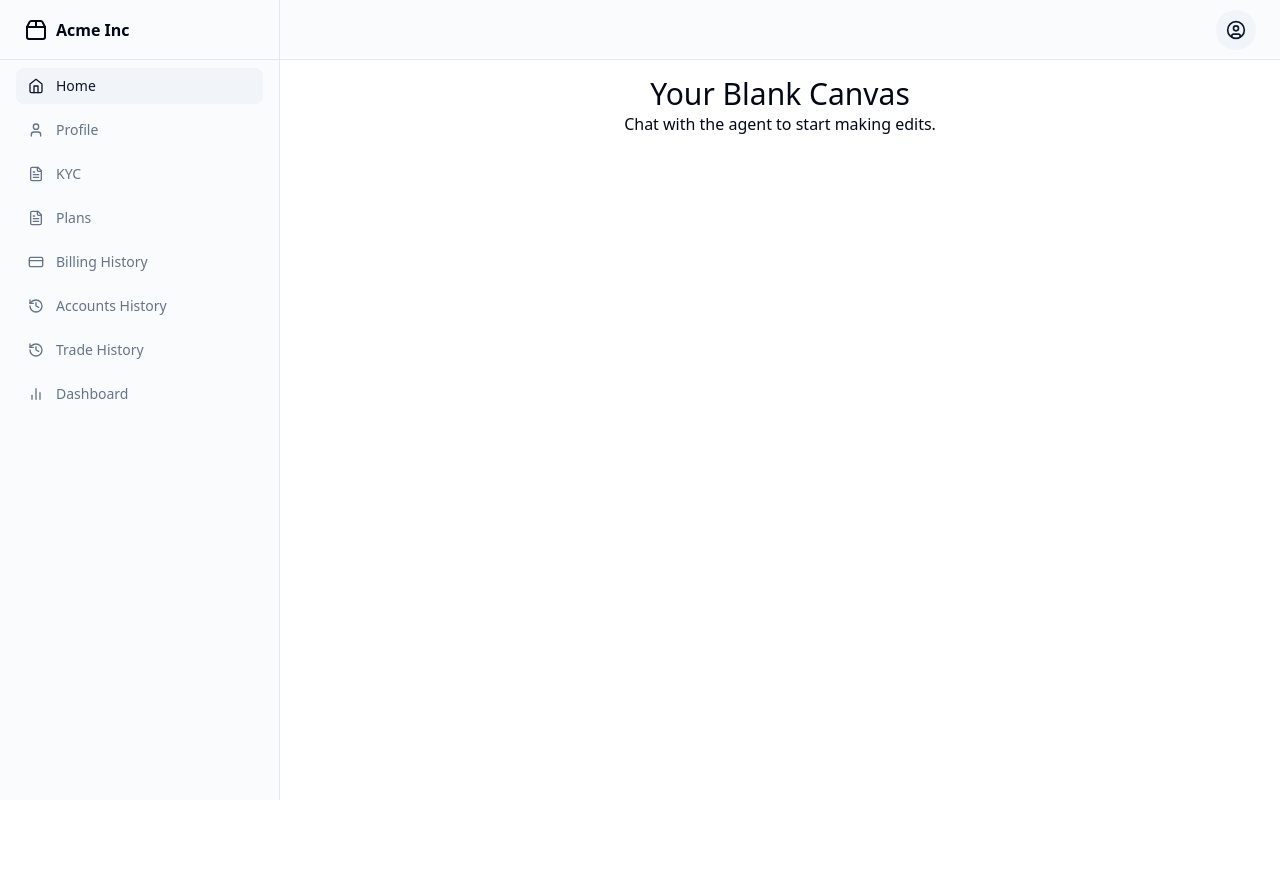
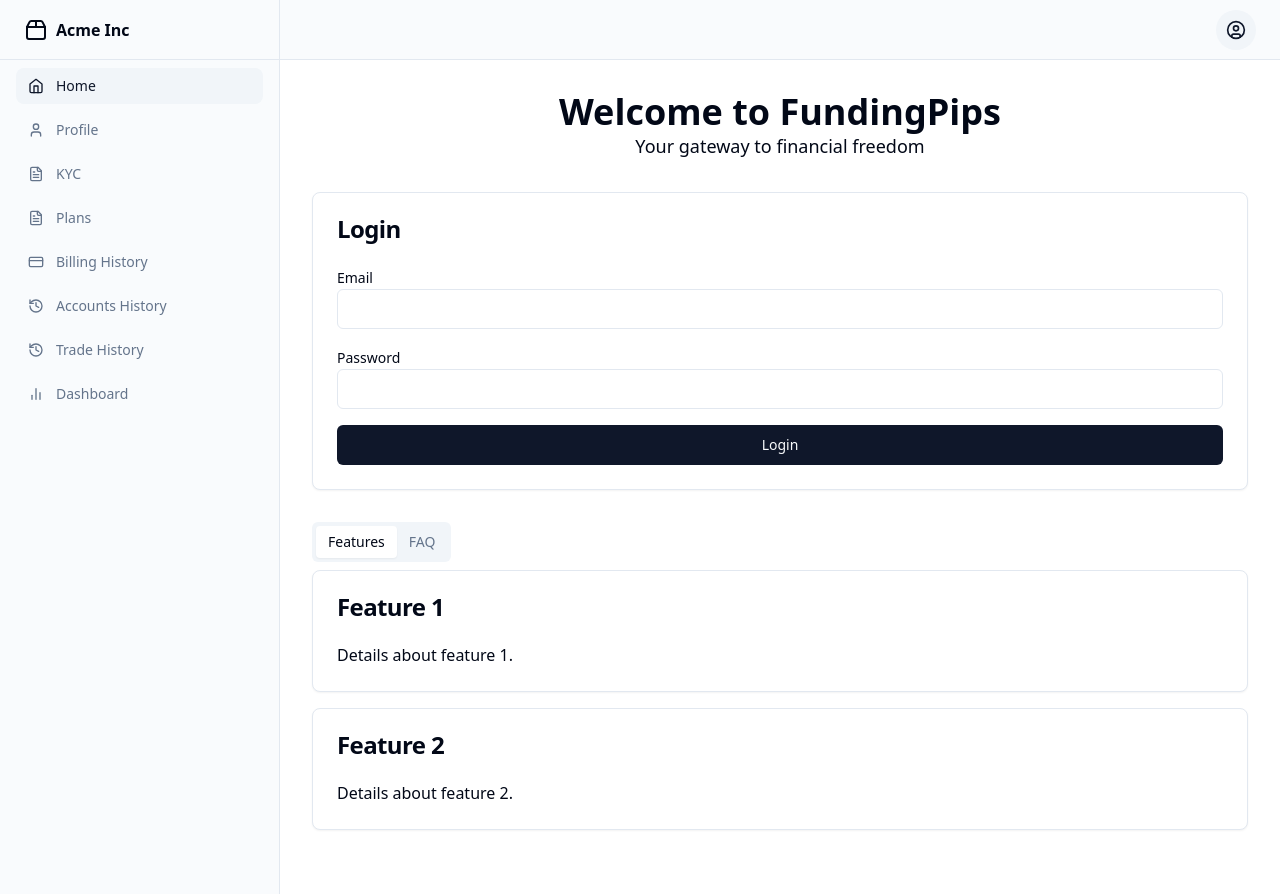
Before and after one commit to GPT-Engineer-App/mt4-expert-advisor-builder, a React (Vite) app: page / in a window 1280 px wide. Before the commit the page ends 800 px from the top, so only its background shows below. Built offline with nearby package versions, Linux system fonts and the light colour scheme.

Commit message:
Updated Index.jsx to clone the design and features of the FundingPips website.

```diff
--- a/src/pages/Index.jsx
+++ b/src/pages/Index.jsx
@@ -1,10 +1,111 @@
-// Update this page (the content is just a fallback if you fail to update the page)
+import { useState } from "react";
+import { Button } from "@/components/ui/button";
+import { Input } from "@/components/ui/input";
+import { Label } from "@/components/ui/label";
+import { Card, CardContent, CardHeader, CardTitle } from "@/components/ui/card";
+import { Tabs, TabsContent, TabsList, TabsTrigger } from "@/components/ui/tabs";
+import { Accordion, AccordionContent, AccordionItem, AccordionTrigger } from "@/components/ui/accordion";
+import { useNavigate } from "react-router-dom";
 
 const Index = () => {
+  const [email, setEmail] = useState("");
+  const [password, setPassword] = useState("");
+  const navigate = useNavigate();
+
+  const handleLogin = (e) => {
+    e.preventDefault();
+    // Add login logic here
+    if (email === "user@example.com" && password === "password") {
+      navigate("/dashboard");
+    } else {
+      alert("Invalid email or password");
+    }
+  };
+
   return (
-    <div className="text-center">
-      <h1 className="text-3xl">Your Blank Canvas</h1>
-      <p>Chat with the agent to start making edits.</p>
+    <div className="container mx-auto p-4">
+      <header className="text-center mb-8">
+        <h1 className="text-4xl font-bold">Welcome to FundingPips</h1>
+        <p className="text-lg">Your gateway to financial freedom</p>
+      </header>
+
+      <section className="mb-8">
+        <Card>
+          <CardHeader>
+            <CardTitle>Login</CardTitle>
+          </CardHeader>
+          <CardContent>
+            <form onSubmit={handleLogin}>
+              <div className="mb-4">
+                <Label htmlFor="email">Email</Label>
+                <Input
+                  id="email"
+                  type="email"
+                  value={email}
+                  onChange={(e) => setEmail(e.target.value)}
+                  required
+                />
+              </div>
+              <div className="mb-4">
+                <Label htmlFor="password">Password</Label>
+                <Input
+                  id="password"
+                  type="password"
+                  value={password}
+                  onChange={(e) => setPassword(e.target.value)}
+                  required
+                />
+              </div>
+              <Button type="submit" className="w-full">Login</Button>
+            </form>
+          </CardContent>
+        </Card>
+      </section>
+
+      <section className="mb-8">
+        <Tabs defaultValue="features">
+          <TabsList>
+            <TabsTrigger value="features">Features</TabsTrigger>
+            <TabsTrigger value="faq">FAQ</TabsTrigger>
+          </TabsList>
+          <TabsContent value="features">
+            <div className="grid gap-4">
+              <Card>
+                <CardHeader>
+                  <CardTitle>Feature 1</CardTitle>
+                </CardHeader>
+                <CardContent>
+                  <p>Details about feature 1.</p>
+                </CardContent>
+              </Card>
+              <Card>
+                <CardHeader>
+                  <CardTitle>Feature 2</CardTitle>
+                </CardHeader>
+                <CardContent>
+                  <p>Details about feature 2.</p>
+                </CardContent>
+              </Card>
+            </div>
+          </TabsContent>
+          <TabsContent value="faq">
+            <Accordion type="single" collapsible>
+              <AccordionItem value="item-1">
+                <AccordionTrigger>What is FundingPips?</AccordionTrigger>
+                <AccordionContent>
+                  FundingPips is a platform that helps you achieve financial freedom through trading.
+                </AccordionContent>
+              </AccordionItem>
+              <AccordionItem value="item-2">
+                <AccordionTrigger>How do I get started?</AccordionTrigger>
+                <AccordionContent>
+                  Sign up for an account and start exploring our features.
+                </AccordionContent>
+              </AccordionItem>
+            </Accordion>
+          </TabsContent>
+        </Tabs>
+      </section>
     </div>
   );
 };
```
